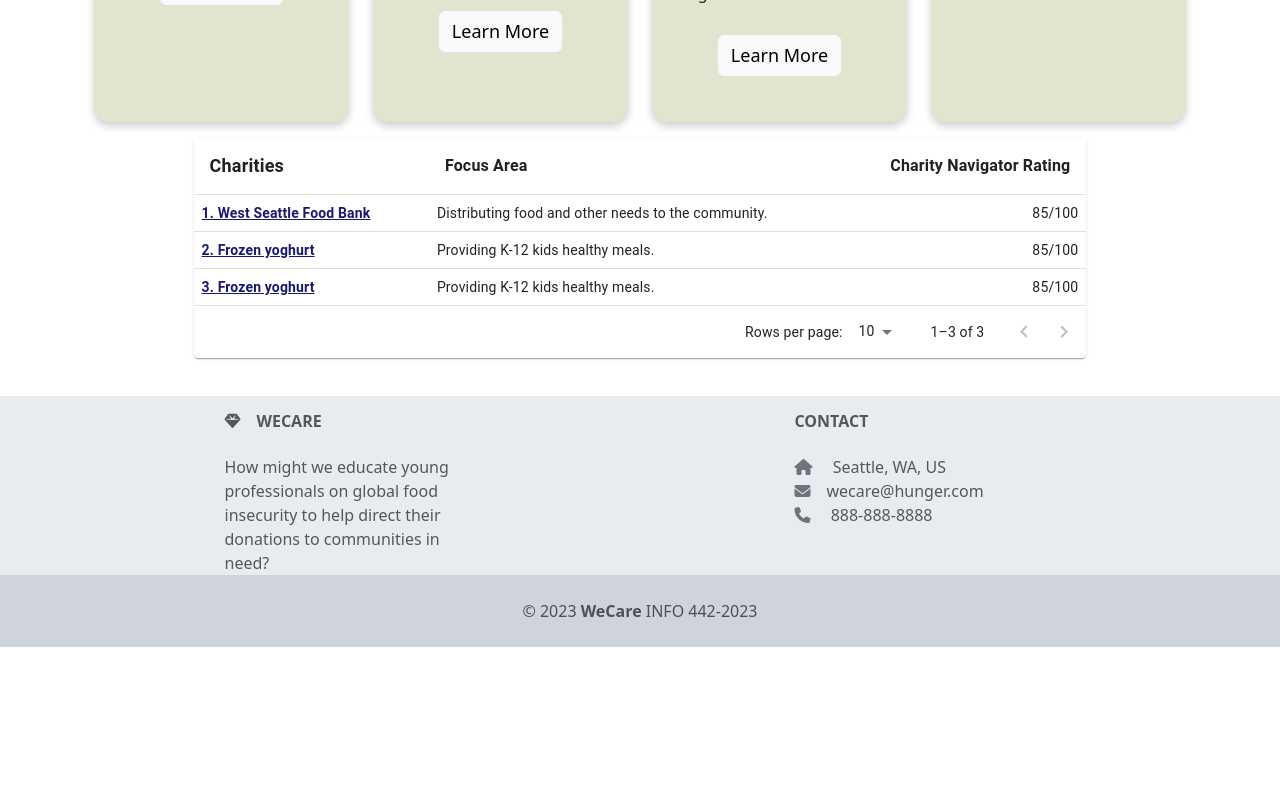
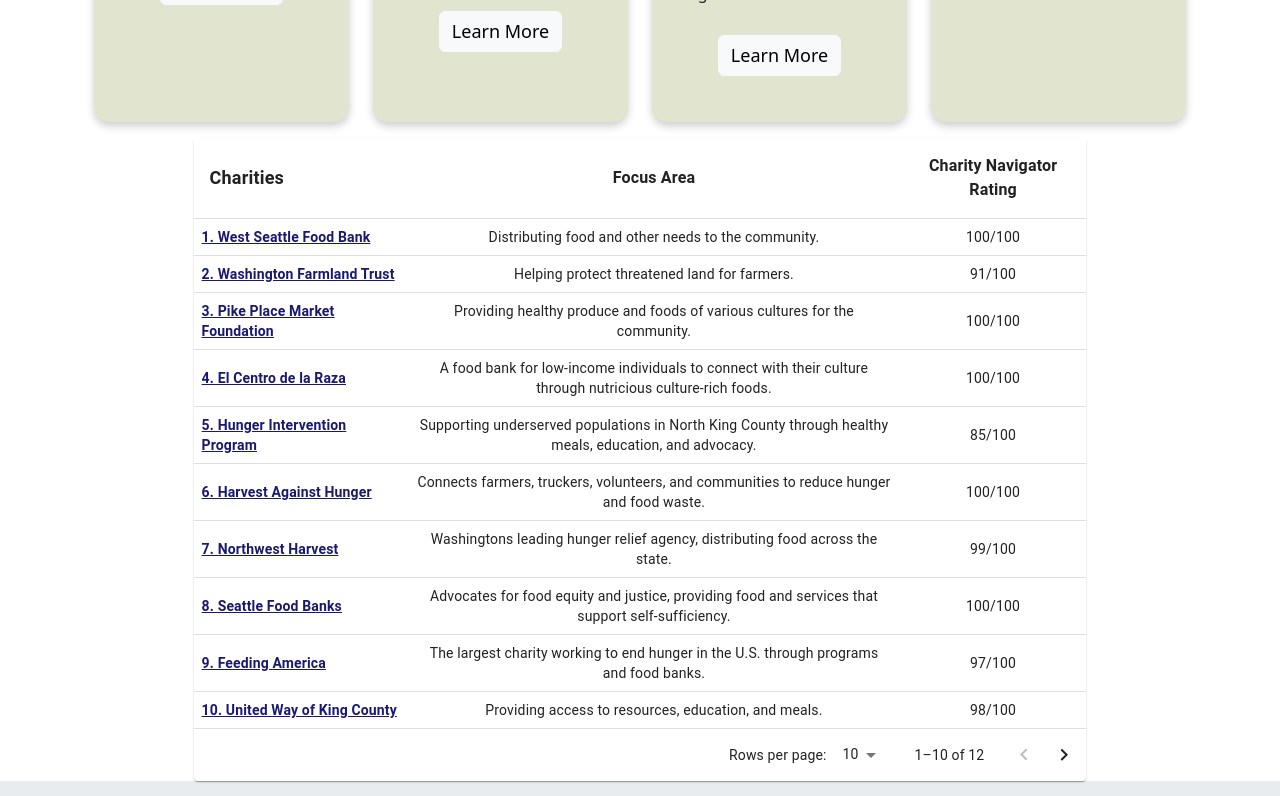
Before and after one commit to UW-INFO442-AU23/WeCare, a React (Create React App) app: page /resources in a window 1280 px wide. Shown: the part 460-1256 px from the top of the page. Before the commit the page ends 1107 px from the top, so only its background shows below. Built offline with nearby package versions, Linux system fonts and the light colour scheme.

Commit message:
catalog and quiz updates <3

```diff
--- a/src/components/Catalog.js
+++ b/src/components/Catalog.js
@@ -11,18 +11,27 @@
 // used mui library column grouping table to form catalog: https://mui.com/material-ui/react-table/
 
 function createData(charity, focus, rating, link) {
-  return { charity, focus, rating, link};
+  return { charity, focus, rating, link };
 }
 const columns = [
   { id: 'charity', label: 'Charities', minWidth: 200, align: 'left' },
-  { id: 'focus', label: 'Focus Area', minWidth: 200, align: 'left' },
-  { id: 'rating', label: 'Charity Navigator Rating', minWidth: 150, align: 'right' },
+  { id: 'focus', label: 'Focus Area', minWidth: 200, align: 'center' },
+  { id: 'rating', label: 'Charity Navigator Rating', minWidth: 150, align: 'center'},
 ];
 
 const rows = [
-  createData('1. West Seattle Food Bank', 'Distributing food and other needs to the community.', '85/100', 'https://westseattlefoodbank.org'),
-  createData('2. Frozen yoghurt', 'Providing K-12 kids healthy meals.', '85/100'),
-  createData('3. Frozen yoghurt', 'Providing K-12 kids healthy meals.', '85/100')
+  createData('1. West Seattle Food Bank', 'Distributing food and other needs to the community.', '100/100', 'https://westseattlefoodbank.org'),
+  createData('2. Washington Farmland Trust', 'Helping protect threatened land for farmers.', '91/100', 'https://wafarmlandtrust.org/'),
+  createData('3. Pike Place Market Foundation', 'Providing healthy produce and foods of various cultures for the community.', '100/100', 'https://pikeplacemarketfoundation.org/get-involved/give/donate-today/'),
+  createData('4. El Centro de la Raza', 'A food bank for low-income individuals to connect with their culture through nutricious culture-rich foods.', '100/100', 'https://www.elcentrodelaraza.org/el-centro-food-bank/'),
+  createData('5. Hunger Intervention Program', 'Supporting underserved populations in North King County through healthy meals, education, and advocacy.', '85/100', 'https://hungerintervention.org/donate/'),
+  createData('6. Harvest Against Hunger', 'Connects farmers, truckers, volunteers, and communities to reduce hunger and food waste.', '100/100', 'https://www.harvestagainsthunger.org/donate/'),
+  createData('7. Northwest Harvest', 'Washingtons leading hunger relief agency, distributing food across the state.', '99/100', 'https://www.northwestharvest.org/ways-to-give/'),
+  createData('8. Seattle Food Banks', 'Advocates for food equity and justice, providing food and services that support self-sufficiency.', '100/100', 'https://www.seattlefoodcommittee.org/donate/'),
+  createData('9. Feeding America', 'The largest charity working to end hunger in the U.S. through programs and food banks.', '97/100', 'hhttps://www.feedingamerica.org/'),
+  createData('10. United Way of King County', 'Providing access to resources, education, and meals.', '98/100', 'https://www.uwkc.org/donate/'),
+  createData('11. Food Lifeline', 'A member of Feeding America, providing food, meal programs, and shelters across Western Washington.', '91/100', 'https://foodlifeline.org/'),
+  createData('12. Emergency Food Network', 'Providing Pierce County with a consistent, diverse and nutritious food supply.', '99/100', 'https://www.efoodnet.org/'),
 ];
 
 export default function BasicTable() {
@@ -69,11 +78,6 @@
               ))}
             </TableRow>
           </TableHead>
-
-
-
-
-
           <TableBody>
             {rows
               .slice(page * rowsPerPage, page * rowsPerPage + rowsPerPage)
@@ -84,10 +88,10 @@
                       {row.charity}
                     </a>
                   </TableCell>
-                  <TableCell align="left" style={cellStyle}>
+                  <TableCell align="center" style={cellStyle}>
                     {row.focus}
                   </TableCell>
-                  <TableCell align="right" style={cellStyle}>
+                  <TableCell align="center" style={cellStyle}>
                     {row.rating}
                   </TableCell>
                 </TableRow>
--- a/src/components/Footer.js
+++ b/src/components/Footer.js
@@ -8,7 +8,7 @@
                 <i class="fas fa-gem me-3"></i>WeCare
               </h6>
               <p>
-              How might we educate young professionals on global food insecurity to help direct their donations to communities in need?
+              How might we educate young professionals in Washington on global food insecurity to help direct their donations to local or global communities in need?
               </p>
           </div>
           <div class="col-md-4 col-lg-3 col-xl-3 mx-auto mb-md-0 mb-4">
--- a/src/components/Quiz/QuizResult.js
+++ b/src/components/Quiz/QuizResult.js
@@ -167,7 +167,7 @@
                 Hunger Intervention Program
               </Typography>
               <Typography variant="body" color="text.secondary">
-                This program aims to increase food security for underserved populations in North King Country through nutritious meals,
+                This program aims to increase food security for underserved populations in North King County through nutritious meals,
                 educational programs, and advocacy. They ensure that every donation goes towards decreasing food insecurity within the community.
               </Typography>
             </CardContent>
@@ -192,7 +192,7 @@
             />
             <CardContent>
               <Typography gutterBottom variant="h4" component="div">
-                Hunger Against Hunger
+                Harvest Against Hunger
               </Typography>
               <Typography variant="body" color="text.secondary">
                 Donate to Harvest Against Hunger! This organization connects farmers, truckers, volunteers, and
@@ -307,8 +307,8 @@
                 United Way of King County
               </Typography>
               <Typography variant="body" color="text.secondary">
-                Donate to United Way of King County! Give to this organization that believes everyone
-                deserves access to resources, quality education, enough to eat, and a safe place to call home
+                Donate to United Way of King County, the organization that believes everyone
+                deserves access to resources, quality education, enough to eat, and a safe place to call home.
               </Typography>
             </CardContent>
           </CardActionArea>
```
Lines whose indentation alone changed are shown as unchanged.
